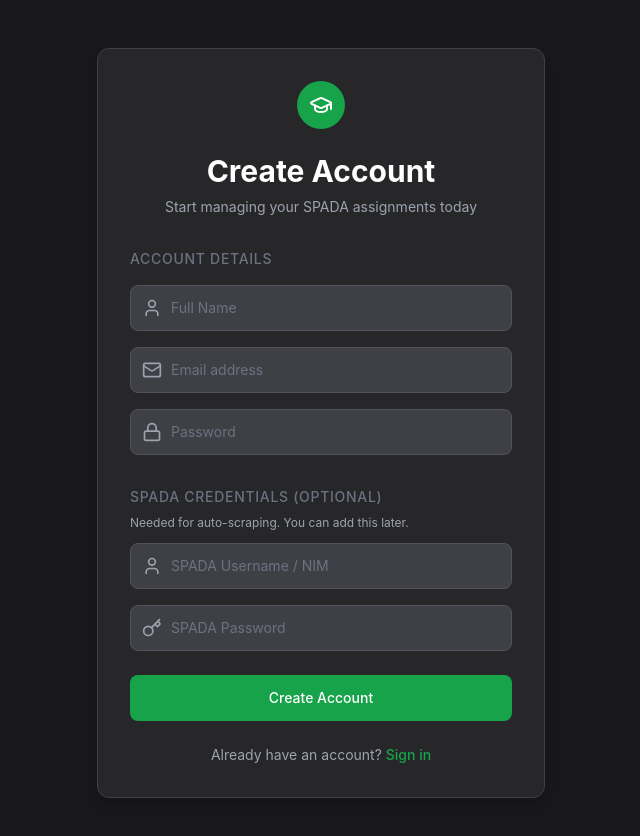
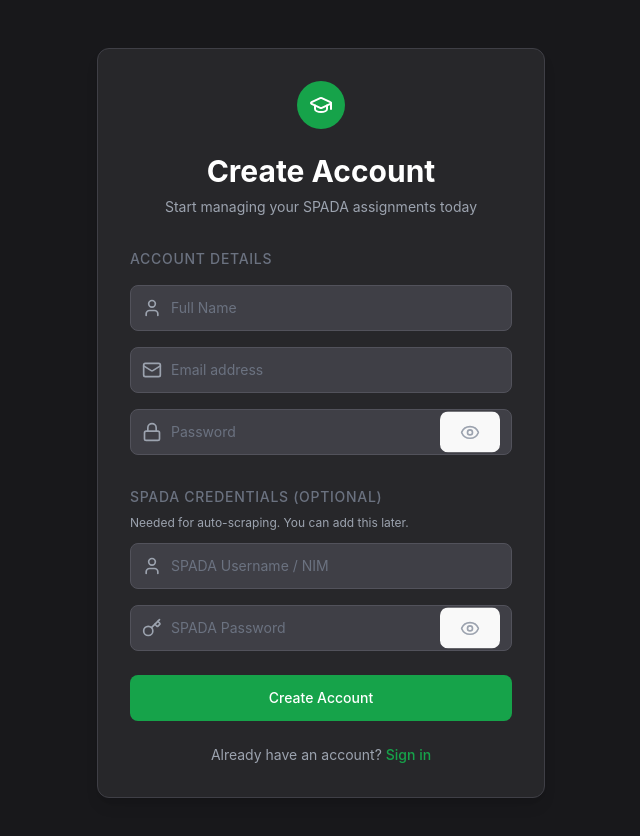
Before and after one commit to Rex4Red/spada-task-manager, a React (Vite) app in the folder frontend/: page /register in a window 1280 px wide. Shown: the top 836 px of the page, without its empty margins (319-959 px from the left). Built offline with nearby package versions, Linux system fonts and the light colour scheme.

Commit message:
Add password visibility toggle with eye icon

```diff
--- a/frontend/src/pages/Login.jsx
+++ b/frontend/src/pages/Login.jsx
@@ -1,11 +1,12 @@
 import { useState } from 'react';
 import { useAuth } from '../context/AuthContext';
 import { useNavigate, Link } from 'react-router-dom';
-import { Lock, Mail, Loader2, BookOpen } from 'lucide-react';
+import { Lock, Mail, Loader2, BookOpen, Eye, EyeOff } from 'lucide-react';
 
 const Login = () => {
     const [email, setEmail] = useState('');
     const [password, setPassword] = useState('');
+    const [showPassword, setShowPassword] = useState(false);
     const [error, setError] = useState('');
     const [loading, setLoading] = useState(false);
     const { login } = useAuth();
@@ -62,13 +63,24 @@ const Login = () => {
                         <div className="relative">
                             <Lock className="absolute left-3 top-1/2 -translate-y-1/2 h-5 w-5 text-gray-400" />
                             <input
-                                type="password"
+                                type={showPassword ? "text" : "password"}
                                 required
                                 value={password}
                                 onChange={(e) => setPassword(e.target.value)}
-                                className="appearance-none rounded-lg relative block w-full px-10 py-3 border border-gray-300 dark:border-zinc-600 placeholder-gray-500 text-gray-900 dark:text-white bg-white dark:bg-zinc-700 focus:outline-none focus:ring-2 focus:ring-blue-500 focus:border-blue-500 focus:z-10 sm:text-sm"
+                                className="appearance-none rounded-lg relative block w-full px-10 py-3 pr-12 border border-gray-300 dark:border-zinc-600 placeholder-gray-500 text-gray-900 dark:text-white bg-white dark:bg-zinc-700 focus:outline-none focus:ring-2 focus:ring-blue-500 focus:border-blue-500 focus:z-10 sm:text-sm"
                                 placeholder="Password"
                             />
+                            <button
+                                type="button"
+                                onClick={() => setShowPassword(!showPassword)}
+                                className="absolute right-3 top-1/2 -translate-y-1/2 text-gray-400 hover:text-gray-600 dark:hover:text-gray-300 focus:outline-none z-10"
+                            >
+                                {showPassword ? (
+                                    <EyeOff className="h-5 w-5" />
+                                ) : (
+                                    <Eye className="h-5 w-5" />
+                                )}
+                            </button>
                         </div>
                     </div>
 
--- a/frontend/src/pages/Register.jsx
+++ b/frontend/src/pages/Register.jsx
@@ -1,7 +1,7 @@
 import { useState } from 'react';
 import { useAuth } from '../context/AuthContext';
 import { useNavigate, Link } from 'react-router-dom';
-import { Lock, Mail, User, Key, Loader2, GraduationCap } from 'lucide-react';
+import { Lock, Mail, User, Key, Loader2, GraduationCap, Eye, EyeOff } from 'lucide-react';
 
 const Register = () => {
     const [formData, setFormData] = useState({
@@ -11,6 +11,8 @@ const Register = () => {
         spadaUsername: '',
         spadaPassword: '',
     });
+    const [showPassword, setShowPassword] = useState(false);
+    const [showSpadaPassword, setShowSpadaPassword] = useState(false);
     const [error, setError] = useState('');
     const [loading, setLoading] = useState(false);
     const { register } = useAuth();
@@ -93,13 +95,20 @@ const Register = () => {
                             <Lock className="absolute left-3 top-1/2 -translate-y-1/2 h-5 w-5 text-gray-400" />
                             <input
                                 name="password"
-                                type="password"
+                                type={showPassword ? "text" : "password"}
                                 required
                                 value={formData.password}
                                 onChange={handleChange}
-                                className="appearance-none rounded-lg block w-full px-10 py-3 border border-gray-300 dark:border-zinc-600 placeholder-gray-500 text-gray-900 dark:text-white bg-white dark:bg-zinc-700 focus:outline-none focus:ring-2 focus:ring-green-500 focus:border-green-500 sm:text-sm"
+                                className="appearance-none rounded-lg block w-full px-10 py-3 pr-12 border border-gray-300 dark:border-zinc-600 placeholder-gray-500 text-gray-900 dark:text-white bg-white dark:bg-zinc-700 focus:outline-none focus:ring-2 focus:ring-green-500 focus:border-green-500 sm:text-sm"
                                 placeholder="Password"
                             />
+                            <button
+                                type="button"
+                                onClick={() => setShowPassword(!showPassword)}
+                                className="absolute right-3 top-1/2 -translate-y-1/2 text-gray-400 hover:text-gray-600 dark:hover:text-gray-300 focus:outline-none"
+                            >
+                                {showPassword ? <EyeOff className="h-5 w-5" /> : <Eye className="h-5 w-5" />}
+                            </button>
                         </div>
 
                         <div className="pt-4">
@@ -121,12 +130,19 @@ const Register = () => {
                                     <Key className="absolute left-3 top-1/2 -translate-y-1/2 h-5 w-5 text-gray-400" />
                                     <input
                                         name="spadaPassword"
-                                        type="password"
+                                        type={showSpadaPassword ? "text" : "password"}
                                         value={formData.spadaPassword}
                                         onChange={handleChange}
-                                        className="appearance-none rounded-lg block w-full px-10 py-3 border border-gray-300 dark:border-zinc-600 placeholder-gray-500 text-gray-900 dark:text-white bg-white dark:bg-zinc-700 focus:outline-none focus:ring-2 focus:ring-green-500 focus:border-green-500 sm:text-sm"
+                                        className="appearance-none rounded-lg block w-full px-10 py-3 pr-12 border border-gray-300 dark:border-zinc-600 placeholder-gray-500 text-gray-900 dark:text-white bg-white dark:bg-zinc-700 focus:outline-none focus:ring-2 focus:ring-green-500 focus:border-green-500 sm:text-sm"
                                         placeholder="SPADA Password"
                                     />
+                                    <button
+                                        type="button"
+                                        onClick={() => setShowSpadaPassword(!showSpadaPassword)}
+                                        className="absolute right-3 top-1/2 -translate-y-1/2 text-gray-400 hover:text-gray-600 dark:hover:text-gray-300 focus:outline-none"
+                                    >
+                                        {showSpadaPassword ? <EyeOff className="h-5 w-5" /> : <Eye className="h-5 w-5" />}
+                                    </button>
                                 </div>
                             </div>
                         </div>
```
